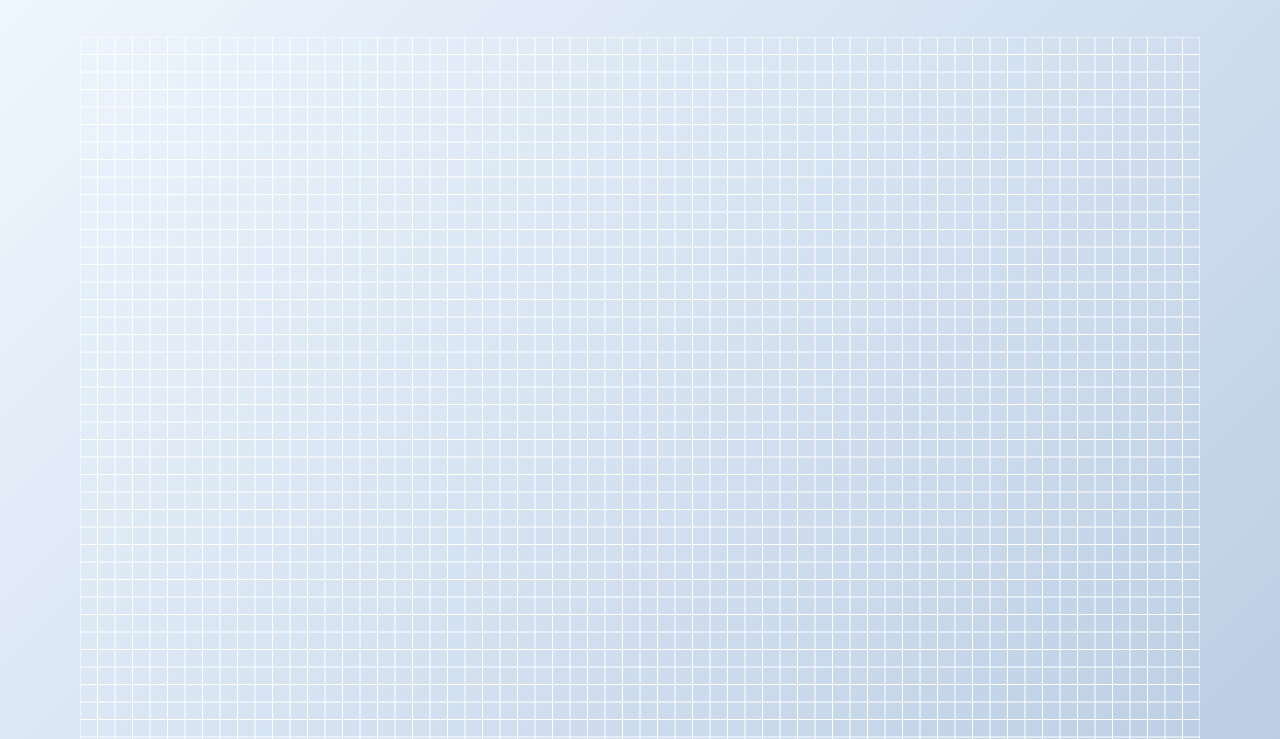
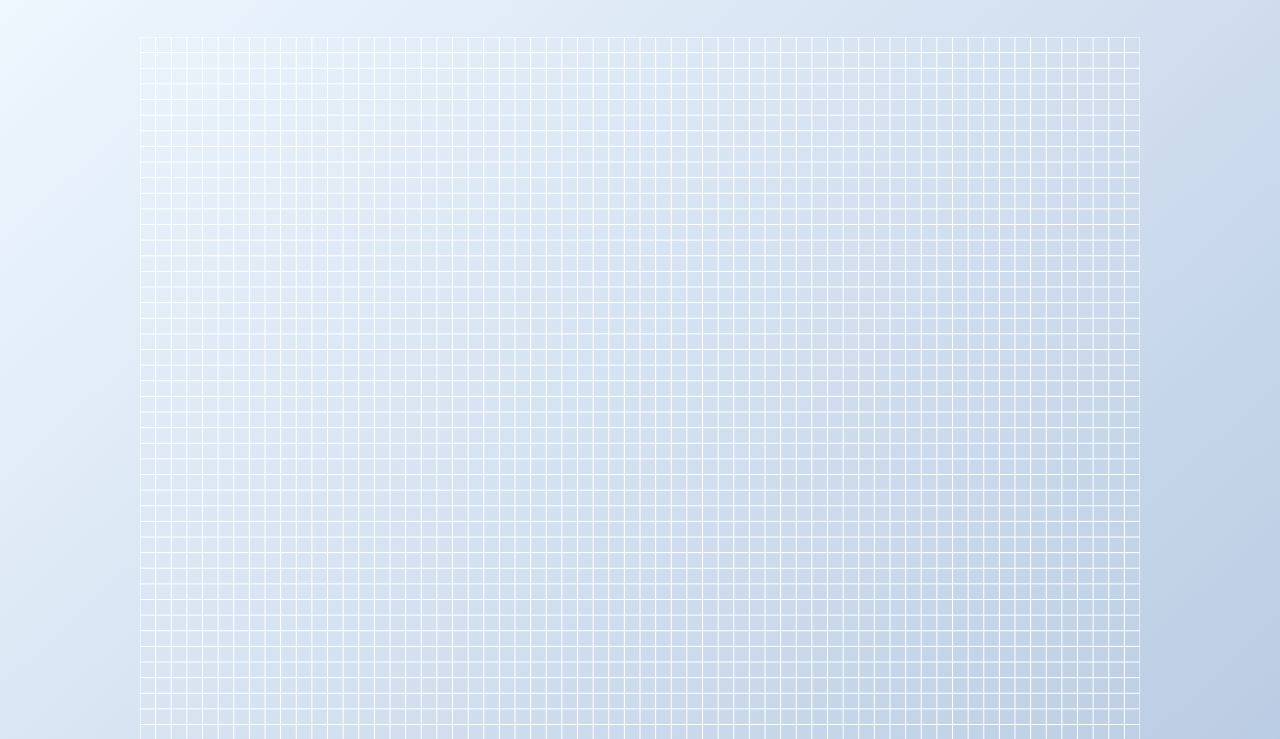
Before and after one commit to KaneuchiLin/LifeGame, a plain HTML site: page index.html in a window 1280 px wide. Shown: the part 61-800 px from the top of the page. Drawn offline with Linux system fonts and the light colour scheme.

Commit message:
Update index.html

```diff
--- a/index.html
+++ b/index.html
@@ -51,7 +51,7 @@
     </head>
     <body>
         <h1>LifeGame</h1><br>
-        <canvas id="Display" width="1120" height="1120"></canvas><br>
+        <canvas id="Display" width="1000" height="1000"></canvas><br>
         <strong id="Generation">Generation : 0</strong><br>
         <div class="container">
             <div class="right">
```
